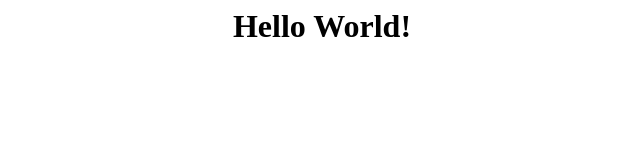
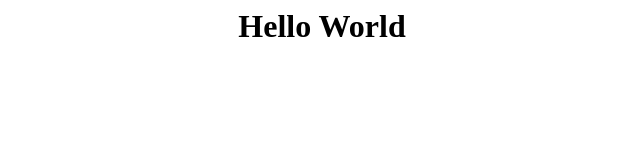
Before and after one commit to kunal-singh-rh/git-jenkins-integration, a plain HTML site: page index.html in a window 1280 px wide. Shown: the full height of the page, 318-958 px from the left. Drawn offline with Linux system fonts and the light colour scheme.

Commit message:
Update index.html

```diff
--- a/index.html
+++ b/index.html
@@ -1 +1 @@
-<center><h1>Hello World!</h1><center>
+<center><h1>Hello World</h1><center>
```
